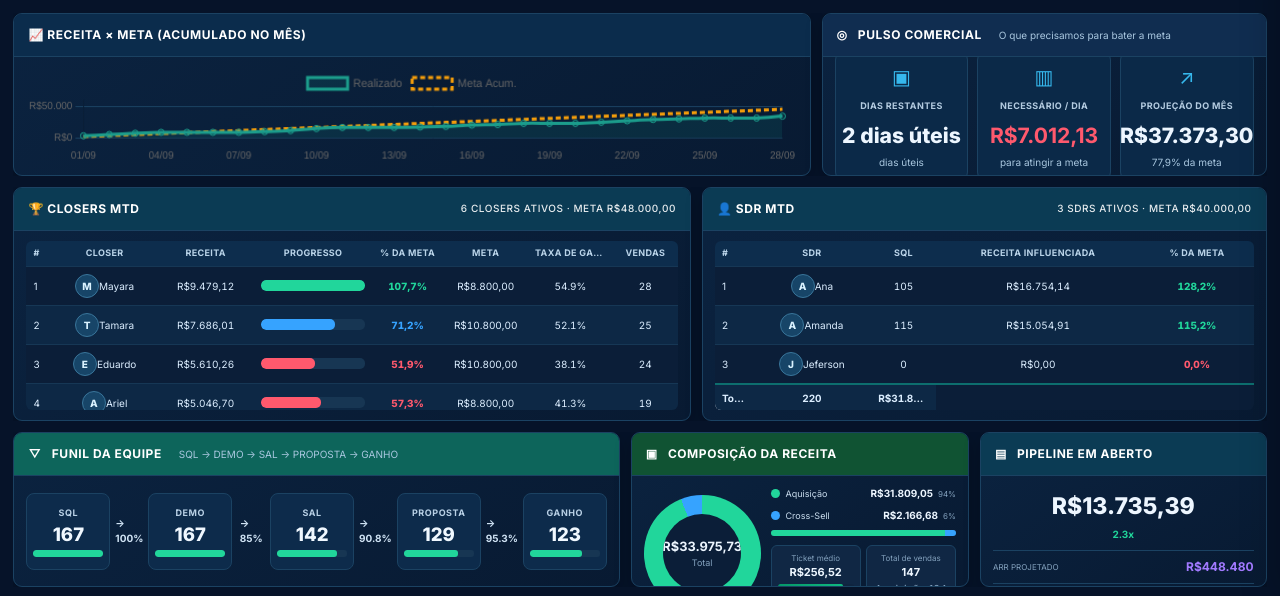
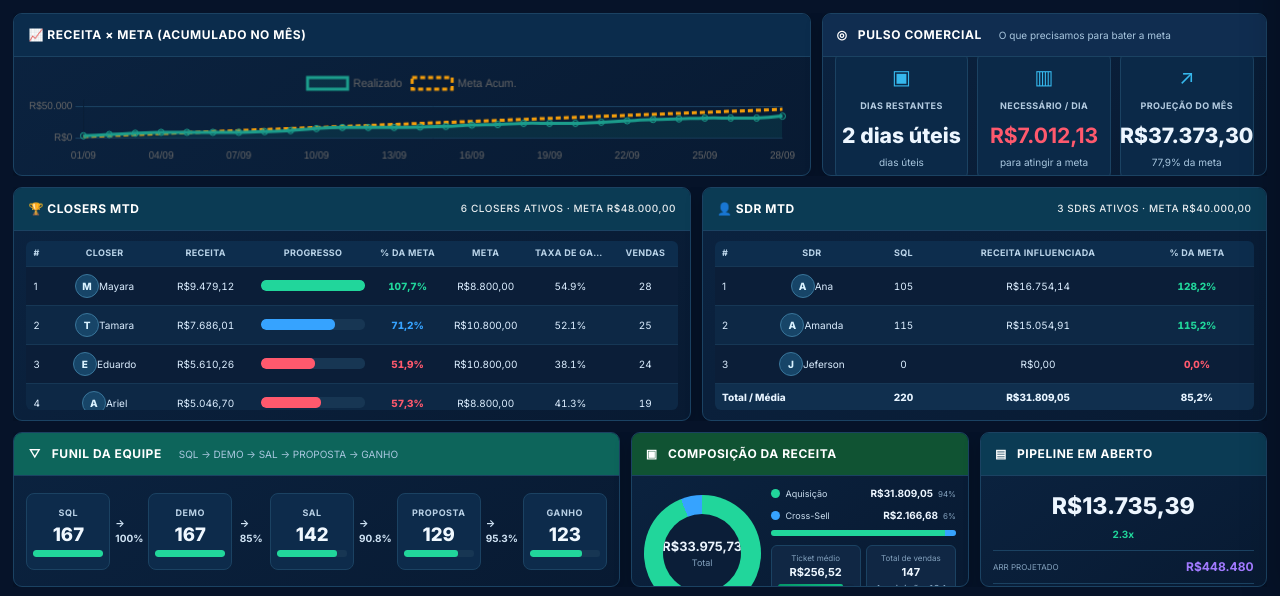
Before and after one commit to michaelamplimed/Amplimed-Painel-Comercial, a website: page index.html in a window 1280 px wide. Shown: the part 204-800 px from the top of the page. Drawn offline with nearby package versions, Linux system fonts and the light colour scheme.

Commit message:
Alinha linhas de total nas tabelas do Command Center

```diff
--- a/index.html
+++ b/index.html
@@ -994,6 +994,7 @@
 .composition-line{grid-template-columns:10px minmax(0,1fr) auto auto!important}
 .composition-line small{display:block!important;font-size:8px!important;color:#83a1bd!important}
 
+.tbl-wrap table tr.total-row td{background:#102f4e!important;border-top:1px solid #39708f!important;color:#e7f4ff!important;font-weight:800!important}.tbl-wrap table tr.total-row td:first-child{text-align:left!important}
 </style>
 </head>
 <body>
@@ -1488,7 +1489,7 @@
     const taxaGeral = (somaGanhos+somaPerdidos)>0 ? Math.round(somaGanhos/(somaGanhos+somaPerdidos)*1000)/10 : 0;
     const metaProRataSoma = closersAtivos.reduce((s,c)=>s+(c.metaProRata||0),0);
     const pctGeral = metaProRataSoma>0 ? Math.round(somaTotalAmount/metaProRataSoma*1000)/10 : 0;
-    const linhaTotal = '<tr style="background:#F1F5F9;font-weight:700;border-top:2px solid #1B3A5C"><td>Total / M&eacute;dia</td><td>'+somaVendas+'</td><td>'+fmtMoeda(somaTotalAmount)+'</td><td>'+taxaGeral+'%</td></tr>';
+    const linhaTotal = '<tr class="total-row"><td colspan="2">Total / M&eacute;dia</td><td>'+fmtMoeda(somaTotalAmount)+'</td><td></td><td>'+pctGeral.toLocaleString('pt-BR',{minimumFractionDigits:1,maximumFractionDigits:1})+'%</td><td></td><td>'+taxaGeral+'%</td><td>'+somaVendas+'</td></tr>';
     tblMini.innerHTML = closersAtivos.length ? (linhas + linhaTotal) : '<tr><td colspan="4" style="text-align:center;color:var(--ink3);padding:22px 10px">Sem dados de closers no momento</td></tr>';
 
     // Performance dos Closers — comparativo de Receita Total por closer (dado
@@ -1524,7 +1525,7 @@
     const somaRec = sdrsAtivos.reduce((s,x)=>s+(x.recInfluenciada||0),0);
     const somaMetaProRataSdr = sdrsAtivos.reduce((s,x)=>s+(x.metaProRata||0),0);
     const pctGeralSdr = somaMetaProRataSdr>0 ? Math.round(somaRec/somaMetaProRataSdr*1000)/10 : 0;
-    const linhaTotalSdr = '<tr style="background:#F1F5F9;font-weight:700;border-top:2px solid #0D6E6E"><td>Total / M&eacute;dia</td><td>'+somaSql+'</td><td>'+fmtMoeda(somaRec)+'</td></tr>';
+    const linhaTotalSdr = '<tr class="total-row"><td colspan="2">Total / M&eacute;dia</td><td>'+somaSql+'</td><td>'+fmtMoeda(somaRec)+'</td><td>'+pctGeralSdr.toLocaleString('pt-BR',{minimumFractionDigits:1,maximumFractionDigits:1})+'%</td></tr>';
     tblSdr.innerHTML = sdrsAtivos.length ? (linhasSdr + linhaTotalSdr) : '<tr><td colspan="3" style="text-align:center;color:var(--ink3);padding:22px 10px">Sem dados de SDR no momento</td></tr>';
     if(el('sdr-hdr-sub')){
       el('sdr-hdr-sub').textContent = sdrsAtivos.length+' SDRs ativos \u00b7 Meta '+fmtMoeda(d.metas ? d.metas.sdr : 0);
```
